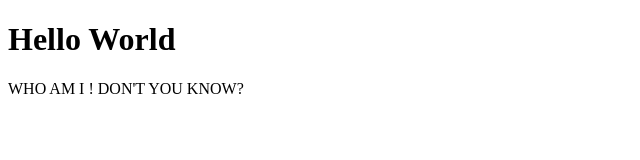
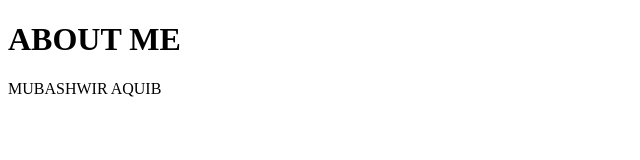
Before and after one commit to AQUIB007/AQUIB007.github.io, a plain HTML site: page index.html in a window 1280 px wide. Shown: the whole page, without its empty margins (0-640 px from the left). Drawn offline with Linux system fonts and the light colour scheme.

Commit message:
Update index.html

```diff
--- a/index.html
+++ b/index.html
@@ -1,8 +1,7 @@
 <!DOCTYPE html>
 <html>
 <body>
-<h1>Hello World</h1>
-<p>WHO AM I !
-   DON'T YOU KNOW?</p>
+<h1>ABOUT ME</h1>
+<p>MUBASHWIR AQUIB</p>
 </body>
 </html>
```
